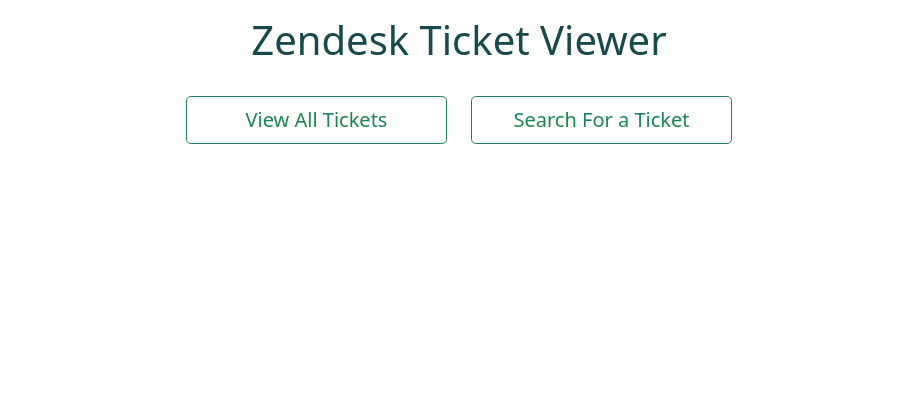
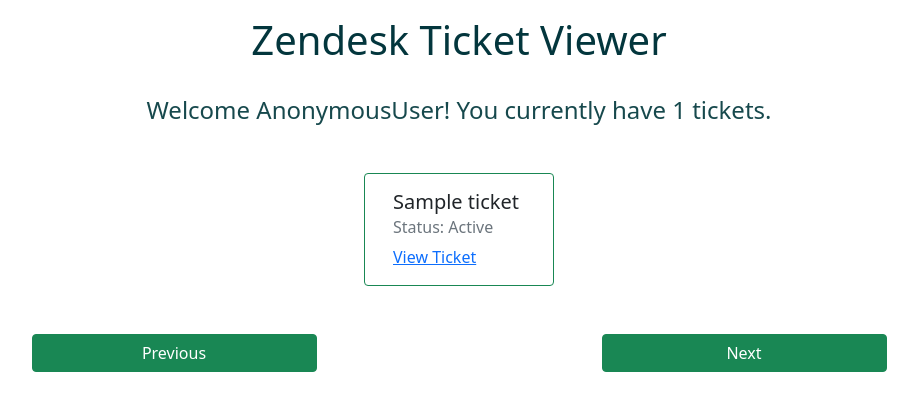
Before and after one commit to eric-berkovsky/Zendesk, a Django app: template zendesk/templates/index.html in a window 1280 px wide. Shown: the top 411 px of the page, without its empty margins (181-1099 px from the left). Run offline with Django 3.2, Linux system fonts and the light colour scheme; the template is opened without the code that fills it: most values are stand-ins (such as "Sample title", 1, 10 or a date in 2020).

Commit message:
Created home page which displays all tickets

```diff
--- a/ZendeskCodingChallenge/urls.py
+++ b/ZendeskCodingChallenge/urls.py
@@ -6,5 +6,6 @@
 
 urlpatterns = [
     path('', zendesk.views.index, name='index'),
+    path('ticket/<int:ticket_id>/', zendesk.views.ticket, name='ticket'),
     path('admin/', admin.site.urls),
 ]
--- a/zendesk/static/zendesk.css
+++ b/zendesk/static/zendesk.css
@@ -1,4 +1,13 @@
 h1 {
+    text-align: center;
+    color: #03363D;
+}
+
+h4 {
     text-align: center;
     color: #17494D;
 }
+
+.border-danger {
+    border-color: blue;
+}
--- a/zendesk/templates/index.html
+++ b/zendesk/templates/index.html
@@ -4,18 +4,26 @@
     <meta charset="UTF-8">
     <link rel="stylesheet" href="{% static 'zendesk.css' %}">
     <link href="https://cdn.jsdelivr.net/npm/bootstrap@5.1.3/dist/css/bootstrap.min.css" rel="stylesheet" integrity="sha384-1BmE4kWBq78iYhFldvKuhfTAU6auU8tT94WrHftjDbrCEXSU1oBoqyl2QvZ6jIW3" crossorigin="anonymous">
-    <title>Zendesk Coding Challenge</title>
+    <title>Zendesk Ticket Viewer</title>
 </head>
 <body>
-    <div class="container">
-        <h1 class="mt-3 mb-4">Zendesk Ticket Viewer</h1>
-        <div class="row d-flex justify-content-center">
-            <div class="col-lg-3 d-flex justify-content-center py-2">
-                <button type="button" class="col btn btn-outline-success btn-lg">View All Tickets</button>
+<h1 class="py-3">Zendesk Ticket Viewer</h1>
+<h4 class="py-2" id="welcome">Welcome {{ user }}! You currently have {{ count }} tickets.</h4>
+    <div class="container mt-4">
+        <div class="row justify-content-evenly">
+            {% for ticket in tickets %}
+            <div class="col-lg-2 card border border-success mx-3 my-3">
+                <div class="card-body">
+                    <h5 class="card-title">{{ ticket.subject }}</h5>
+                    <h6 class="card-subtitle mb-2 text-muted"> Status: {{ ticket.status|title }} </h6>
+                    <a href="#" class="card-link">View Ticket</a>
+                </div>
             </div>
-            <div class="col-lg-3 d-flex justify-content-center py-2">
-                <button type="button" class="col btn btn-outline-success btn-lg">Search For a Ticket</button>
-            </div>
+            {% endfor %}
+        </div>
+        <div class="row my-3 justify-content-around">
+            <button type="button" class="btn btn-success col-lg-3 ml-2 mr-4 my-3" {{ prev_disabled }}>Previous</button>
+            <button type="button" class="btn btn-success col-lg-3 ml-4 mr-2 my-3" {{ next_disabled }}>Next</button>
         </div>
     </div>
 </body>
--- a/zendesk/templates/alltickets.html
+++ b/zendesk/templates/ticket.html
@@ -2,9 +2,9 @@
 <html lang="en">
 <head>
     <meta charset="UTF-8">
-    <title>All Tickets</title>
+    <title>Ticket #{{ ticket_id }}</title>
 </head>
 <body>
-
+    <p>This is ticket {{ ticket_id }}</p>
 </body>
 </html>
```
Also changed, not shown: zendesk/functions.py (+43 -13 lines), zendesk/views.py (+18 -1 lines).
